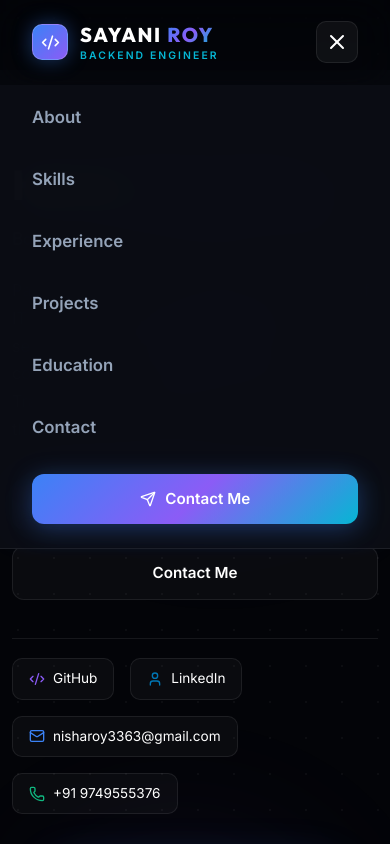
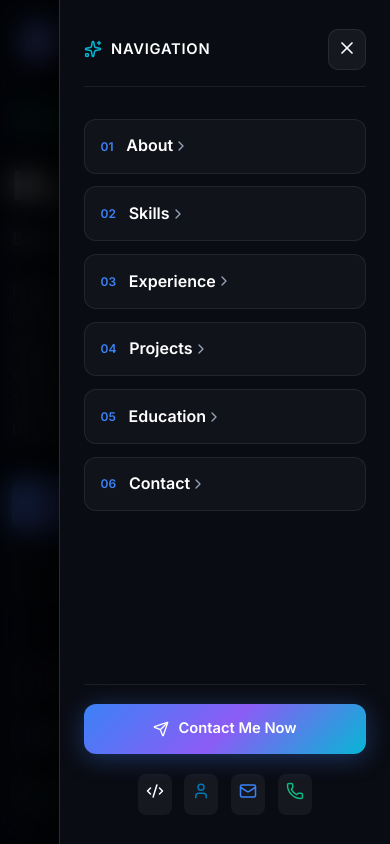
Before and after one commit to TechHub88/portfolio, a React (Vite) app: page / in a window 390 px wide. Both pictures are taken after a click on the button "Open Mobile Menu". Shown: the top 844 px of the page. Built offline with nearby package versions, Linux system fonts and the light colour scheme.

Commit message:
Add advanced right slide-in mobile navigation sidebar drawer with glassmorphic overlay and spring animations

```diff
--- a/src/components/Navbar.jsx
+++ b/src/components/Navbar.jsx
@@ -1,6 +1,6 @@
 import React, { useState, useEffect } from 'react';
 import { motion, AnimatePresence } from 'framer-motion';
-import { Send, Code2, Menu, X } from 'lucide-react';
+import { Send, Code2, Menu, X, User, Mail, Phone, ArrowRight, Sparkles, ChevronRight } from 'lucide-react';
 
 const Navbar = () => {
   const [scrolled, setScrolled] = useState(false);
@@ -14,13 +14,22 @@ const Navbar = () => {
     return () => window.removeEventListener('scroll', handleScroll);
   }, []);
 
+  // Prevent scroll when mobile sidebar drawer is open
+  useEffect(() => {
+    if (mobileMenuOpen) {
+      document.body.style.overflow = 'hidden';
+    } else {
+      document.body.style.overflow = 'unset';
+    }
+  }, [mobileMenuOpen]);
+
   const navItems = [
-    { name: 'About', href: '#about' },
-    { name: 'Skills', href: '#skills' },
-    { name: 'Experience', href: '#experience' },
-    { name: 'Projects', href: '#projects' },
-    { name: 'Education', href: '#education' },
-    { name: 'Contact', href: '#contact' },
+    { name: 'About', href: '#about', badge: '01' },
+    { name: 'Skills', href: '#skills', badge: '02' },
+    { name: 'Experience', href: '#experience', badge: '03' },
+    { name: 'Projects', href: '#projects', badge: '04' },
+    { name: 'Education', href: '#education', badge: '05' },
+    { name: 'Contact', href: '#contact', badge: '06' },
   ];
 
   return (
@@ -32,66 +41,133 @@ const Navbar = () => {
         style={{
           position: 'fixed',
           top: 0, left: 0, right: 0,
-          padding: scrolled ? '0.8rem 2rem' : '1.2rem 2rem',
+          padding: scrolled ? '0.8rem 1.5rem' : '1.2rem 1.5rem',
           display: 'flex',
           justifyContent: 'space-between',
           alignItems: 'center',
-          background: scrolled ? 'rgba(3, 4, 8, 0.92)' : 'rgba(3, 4, 8, 0.5)',
-          backdropFilter: 'blur(20px)',
+          background: scrolled ? 'rgba(3, 4, 8, 0.92)' : 'rgba(3, 4, 8, 0.6)',
+          backdropFilter: 'blur(24px)',
+          WebkitBackdropFilter: 'blur(24px)',
           zIndex: 100,
           borderBottom: scrolled ? '1px solid rgba(255, 255, 255, 0.08)' : '1px solid transparent',
           transition: 'all 0.35s ease'
         }}
       >
-        {/* Stylish Logo */}
+        {/* Stylish Brand Logo */}
         <a href="#hero" style={{ display: 'flex', alignItems: 'center', gap: '0.75rem', textDecoration: 'none' }}>
           <div style={{
-            width: '36px', height: '36px',
-            borderRadius: '10px',
+            width: '38px', height: '38px',
+            borderRadius: '11px',
             background: 'linear-gradient(135deg, #3b82f6 0%, #8b5cf6 100%)',
             display: 'flex', justifyContent: 'center', alignItems: 'center',
             color: '#fff',
-            boxShadow: '0 0 20px rgba(59, 130, 246, 0.4)',
-            border: '1px solid rgba(255, 255, 255, 0.2)'
+            boxShadow: '0 0 22px rgba(59, 130, 246, 0.45)',
+            border: '1px solid rgba(255, 255, 255, 0.25)'
           }}>
-            <Code2 size={19} />
+            <Code2 size={20} />
           </div>
           <div style={{ display: 'flex', flexDirection: 'column' }}>
             <span style={{
               fontFamily: 'var(--font-heading)',
               fontWeight: 800,
               fontSize: '1.25rem',
-              letterSpacing: '0.08em',
+              letterSpacing: '0.06em',
               textTransform: 'uppercase',
               color: '#ffffff'
             }}>
               SAYANI <span className="text-gradient">ROY</span>
             </span>
-            <span style={{ fontSize: '0.65rem', color: 'var(--accent-cyan)', letterSpacing: '0.2em', textTransform: 'uppercase', fontWeight: 600, marginTop: '-3px' }}>
+            <span style={{ fontSize: '0.64rem', color: 'var(--accent-cyan)', letterSpacing: '0.18em', textTransform: 'uppercase', fontWeight: 600, marginTop: '-3px' }}>
               Backend Engineer
             </span>
           </div>
         </a>
 
-        {/* Desktop Navigation */}
+        {/* Desktop Navigation Links */}
         <div style={{ display: 'flex', alignItems: 'center', gap: '1.8rem' }} className="desktop-nav">
           {navItems.map((item) => (
             <a key={item.name} href={item.href} className="nav-link" style={{ fontSize: '0.88rem' }}>
               {item.name}
             </a>
           ))}
-          <a href="#contact" className="btn btn-accent" style={{ padding: '0.5rem 1.3rem', fontSize: '0.82rem', borderRadius: '10px' }}>
+          <a href="#contact" className="btn btn-accent" style={{ padding: '0.55rem 1.4rem', fontSize: '0.84rem', borderRadius: '10px' }}>
             <Send size={14} /> Contact Me
           </a>
         </div>
 
-        {/* Mobile Menu Toggle Button */}
+        {/* Mobile Menu Toggle Triple-Bar Button */}
         <button
           className="mobile-menu-btn"
-          onClick={() => setMobileMenuOpen(!mobileMenuOpen)}
-          aria-label="Toggle navigation menu"
+          onClick={() => setMobileMenuOpen(true)}
+          aria-label="Open Mobile Menu"
           style={{
             display: 'none',
+            background: 'rgba(59, 130, 246, 0.12)',
+            border: '1px solid rgba(59, 130, 246, 0.3)',
+            color: '#60a5fa',
+            padding: '0.6rem 0.8rem',
+            borderRadius: '12px',
+            cursor: 'pointer',
+            alignItems: 'center',
+            gap: '0.4rem',
+            boxShadow: '0 0 15px rgba(59, 130, 246, 0.2)'
+          }}
+        >
+          <Menu size={22} />
+        </button>
+      </motion.nav>
+
+      {/* Advanced Right Slide-In Navigation Sidebar Drawer */}
+      <AnimatePresence>
+        {mobileMenuOpen && (
+          <>
+            {/* Backdrop Dark Glass Overlay */}
+            <motion.div
+              initial={{ opacity: 0 }}
+              animate={{ opacity: 1 }}
+              exit={{ opacity: 0 }}
+              transition={{ duration: 0.3 }}
+              onClick={() => setMobileMenuOpen(false)}
+              style={{
+                position: 'fixed',
+                top: 0, left: 0, right: 0, bottom: 0,
+                background: 'rgba(3, 4, 8, 0.75)',
+                backdropFilter: 'blur(12px)',
+                WebkitBackdropFilter: 'blur(12px)',
+                zIndex: 1000
+              }}
+            />
+
+            {/* Slide-In Right Sidebar Drawer */}
+            <motion.div
+              initial={{ x: '100%' }}
+              animate={{ x: 0 }}
+              exit={{ x: '100%' }}
+              transition={{ type: 'spring', damping: 25, stiffness: 220 }}
+              style={{
+                position: 'fixed',
+                top: 0, right: 0, bottom: 0,
+                width: '85vw',
+                maxWidth: '340px',
+                background: 'rgba(11, 13, 20, 0.98)',
+                borderLeft: '1px solid rgba(59, 130, 246, 0.3)',
+                boxShadow: '-20px 0 50px rgba(0, 0, 0, 0.8)',
+                zIndex: 1001,
+                display: 'flex',
+                flexDirection: 'column',
+                padding: '1.8rem 1.5rem',
+                backdropFilter: 'blur(30px)'
+              }}
+            >
+              {/* Sidebar Header */}
+              <div style={{ display: 'flex', justifyContent: 'space-between', alignItems: 'center', marginBottom: '2rem', paddingBottom: '1rem', borderBottom: '1px solid var(--border-color)' }}>
+                <div style={{ display: 'flex', alignItems: 'center', gap: '0.6rem' }}>
+                  <Sparkles size={18} color="var(--accent-cyan)" />
+                  <span style={{ fontSize: '0.92rem', fontWeight: 700, color: '#fff', textTransform: 'uppercase', letterSpacing: '0.05em' }}>Navigation</span>
+                </div>
+                <button
+                  onClick={() => setMobileMenuOpen(false)}
+                  style={{
                     background: 'rgba(255, 255, 255, 0.05)',
                     border: '1px solid var(--border-color)',
                     color: '#fff',
@@ -100,54 +176,73 @@ const Navbar = () => {
                     cursor: 'pointer'
                   }}
                 >
-          {mobileMenuOpen ? <X size={24} /> : <Menu size={24} />}
+                  <X size={20} />
                 </button>
-      </motion.nav>
+              </div>
 
-      {/* Mobile Drawer Menu */}
-      <AnimatePresence>
-        {mobileMenuOpen && (
-          <motion.div
-            initial={{ opacity: 0, y: -20 }}
-            animate={{ opacity: 1, y: 0 }}
-            exit={{ opacity: 0, y: -20 }}
-            transition={{ duration: 0.3 }}
-            style={{
-              position: 'fixed',
-              top: '70px',
-              left: 0,
-              right: 0,
-              background: 'rgba(11, 13, 20, 0.98)',
-              backdropFilter: 'blur(25px)',
-              borderBottom: '1px solid var(--border-color)',
-              padding: '1.5rem 2rem',
-              zIndex: 99,
-              display: 'flex',
-              flexDirection: 'column',
-              gap: '1rem'
-            }}
-            className="mobile-menu-drawer"
-          >
-            {navItems.map((item) => (
-              <a
+              {/* Sidebar Links Grid */}
+              <div style={{ display: 'flex', flexDirection: 'column', gap: '0.8rem', flex: 1 }}>
+                {navItems.map((item, idx) => (
+                  <motion.a
                     key={item.name}
                     href={item.href}
-                className="nav-link"
                     onClick={() => setMobileMenuOpen(false)}
-                style={{ fontSize: '1.05rem', padding: '0.6rem 0' }}
+                    initial={{ opacity: 0, x: 20 }}
+                    animate={{ opacity: 1, x: 0 }}
+                    transition={{ delay: 0.1 + idx * 0.05 }}
+                    style={{
+                      display: 'flex',
+                      alignItems: 'center',
+                      justify: 'space-between',
+                      padding: '0.85rem 1rem',
+                      borderRadius: '12px',
+                      background: 'rgba(255, 255, 255, 0.03)',
+                      border: '1px solid var(--border-color)',
+                      color: '#ffffff',
+                      fontSize: '1rem',
+                      fontWeight: 600,
+                      textDecoration: 'none',
+                      transition: 'all 0.2s ease'
+                    }}
                   >
-                {item.name}
-              </a>
+                    <div style={{ display: 'flex', alignItems: 'center', gap: '0.8rem' }}>
+                      <span style={{ fontSize: '0.75rem', color: 'var(--accent-primary)', fontWeight: 800 }}>{item.badge}</span>
+                      <span>{item.name}</span>
+                    </div>
+                    <ChevronRight size={16} color="var(--text-muted)" />
+                  </motion.a>
                 ))}
+              </div>
+
+              {/* Sidebar Footer & Quick Actions */}
+              <div style={{ paddingTop: '1.2rem', borderTop: '1px solid var(--border-color)', display: 'flex', flexDirection: 'column', gap: '0.8rem' }}>
                 <a
                   href="#contact"
                   className="btn btn-accent"
                   onClick={() => setMobileMenuOpen(false)}
-              style={{ padding: '0.8rem 1.5rem', fontSize: '0.95rem', borderRadius: '12px', marginTop: '0.5rem' }}
+                  style={{ width: '100%', padding: '0.85rem', fontSize: '0.92rem', borderRadius: '12px' }}
                 >
-              <Send size={16} /> Contact Me
+                  <Send size={16} /> Contact Me Now
                 </a>
+
+                <div style={{ display: 'flex', justifyContent: 'center', gap: '0.8rem', marginTop: '0.4rem' }}>
+                  <a href="https://github.com/TechHub88/" target="_blank" rel="noopener noreferrer" style={{ padding: '0.5rem', background: 'rgba(255,255,255,0.05)', borderRadius: '8px', color: '#fff' }}>
+                    <Code2 size={18} />
+                  </a>
+                  <a href="https://www.linkedin.com/in/sayani-roy-36a167197/" target="_blank" rel="noopener noreferrer" style={{ padding: '0.5rem', background: 'rgba(255,255,255,0.05)', borderRadius: '8px', color: '#0077b5' }}>
+                    <User size={18} />
+                  </a>
+                  <a href="mailto:nisharoy3363@gmail.com" style={{ padding: '0.5rem', background: 'rgba(255,255,255,0.05)', borderRadius: '8px', color: 'var(--accent-primary)' }}>
+                    <Mail size={18} />
+                  </a>
+                  <a href="tel:+919749555376" style={{ padding: '0.5rem', background: 'rgba(255,255,255,0.05)', borderRadius: '8px', color: 'var(--accent-emerald)' }}>
+                    <Phone size={18} />
+                  </a>
+                </div>
+              </div>
+
             </motion.div>
+          </>
         )}
       </AnimatePresence>
     </>
```
Lines whose indentation alone changed are shown as unchanged.
